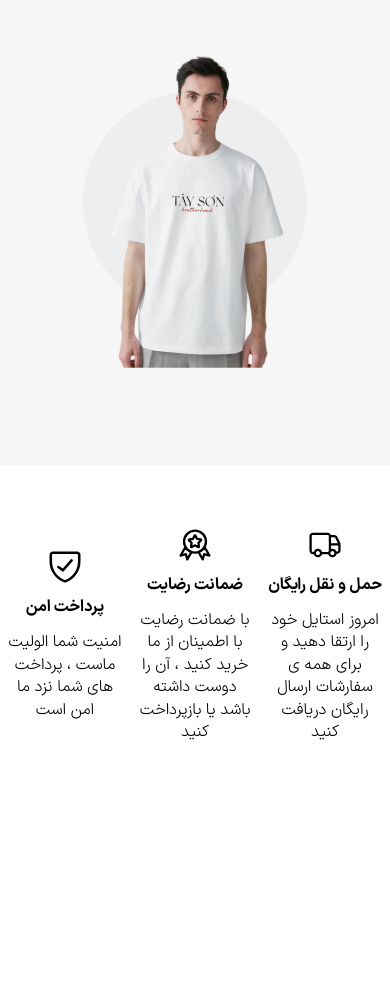
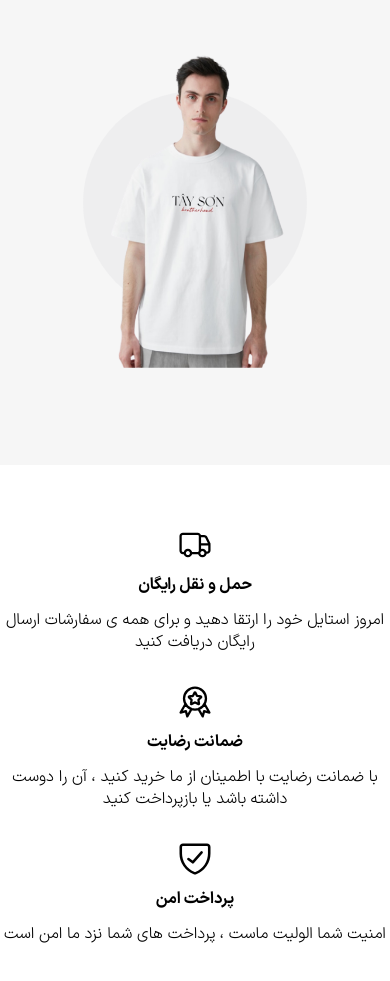
Before and after one commit to mojtaba-jsx/Ecommerce-Website, a plain HTML site: page index.html in a window 390 px wide. Shown: the part 459-1440 px from the top of the page. Before the commit the page ends 1266 px from the top, so only its background shows below. Drawn offline with Linux system fonts and the light colour scheme.

Commit message:
[Responsive]- Responsive Feature Section

```diff
--- a/css/responsive.css
+++ b/css/responsive.css
@@ -89,6 +89,14 @@
   .landing__left-text {
     line-height: 1.6rem;
   }
+  /* ! Index Page(Feature) */
+  .feature__wrapper{
+    flex-direction: column;
+  }
+  .feature__item{
+    margin-bottom: 2rem;
+    width: 100%;
+  }
 }
 
 /* *  ------------------------576px------------------------ */
```
